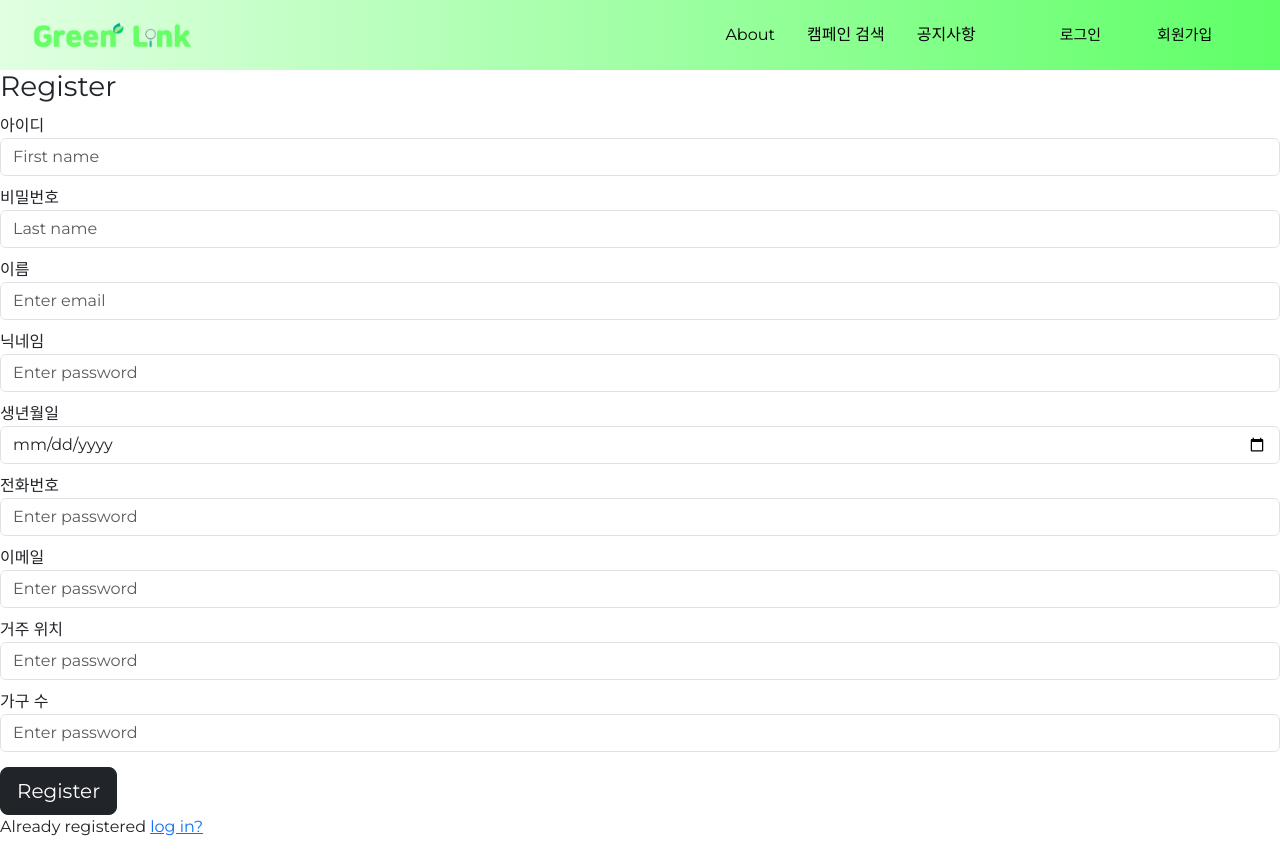
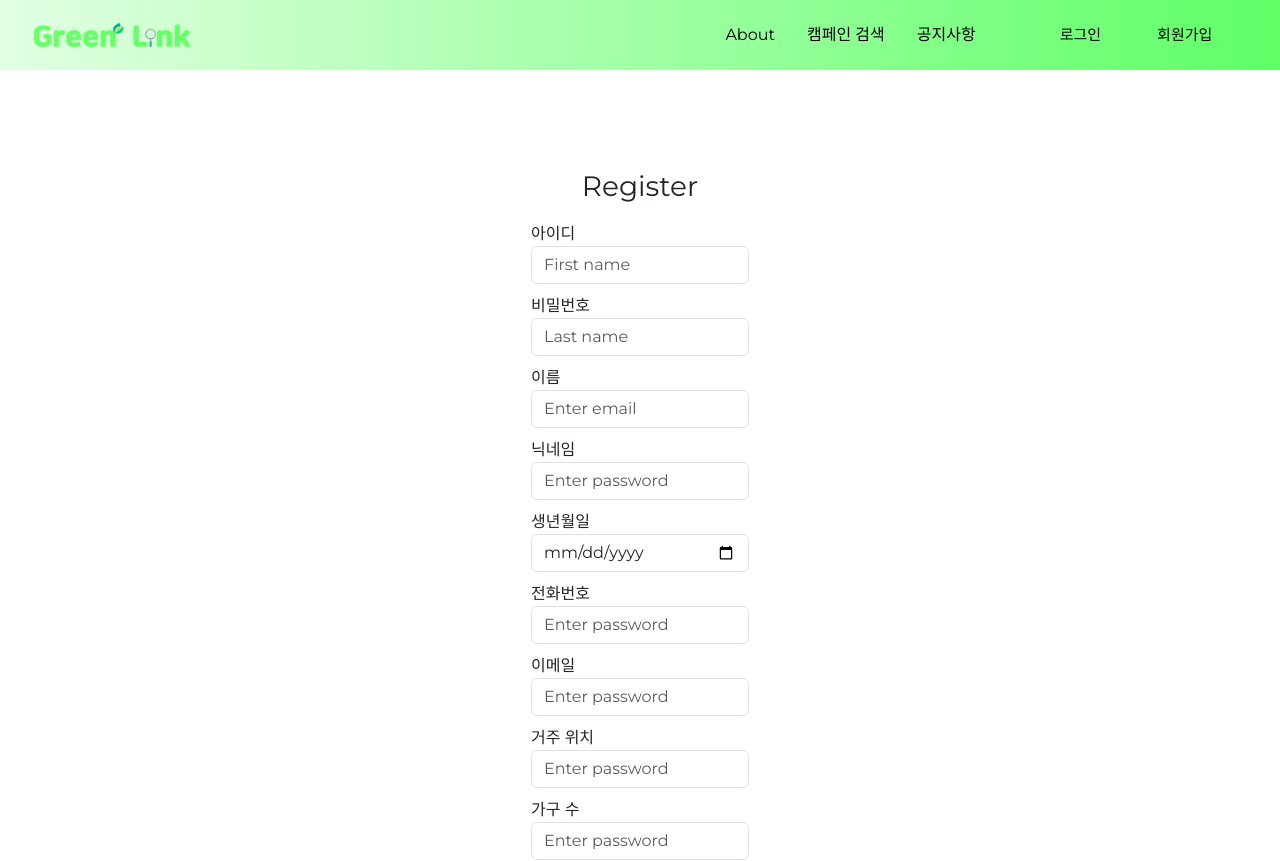
Before and after one commit to Team-Jenga/GREENLINK-Client, a React (Create React App) app in the folder frontend/: page /register in a window 1280 px wide. Shown: the top 861 px of the page. Built offline with nearby package versions, Linux system fonts and the light colour scheme.

Commit message:
Modify Register.js, Register.css

```diff
--- a/frontend/src/components/Register.js
+++ b/frontend/src/components/Register.js
@@ -1,5 +1,6 @@
 import React, { Component } from 'react';
 import Navbar from './Navbar/Navbar';
+import '../css/Register.css';
 
 import axios from "axios";
 
@@ -67,7 +68,7 @@ class Register extends Component {
         return(
             <div>
                 <Navbar/>
-
+                <div className="register-content">
                     <div className="register-form">
                         <h3>Register</h3>
 
@@ -122,6 +123,7 @@ class Register extends Component {
                         </p>
                     </div>
                 </div>
+            </div>
         );
     }
 }
--- /dev/null
+++ b/frontend/src/css/Register.css
@@ -0,0 +1,19 @@
+.register-content {
+    display: flex;
+    justify-content: center;
+    align-items: center;
+    margin-top: 100px;
+}
+
+.register-form {
+    display: flex;
+    flex-direction: column;
+    align-items: center;
+    padding-left: 40px;
+    padding-right: 40px;
+}
+
+.form-group {
+    width: 100%;
+    margin-top: 10px;
+}
```
Lines whose indentation alone changed are shown as unchanged.
